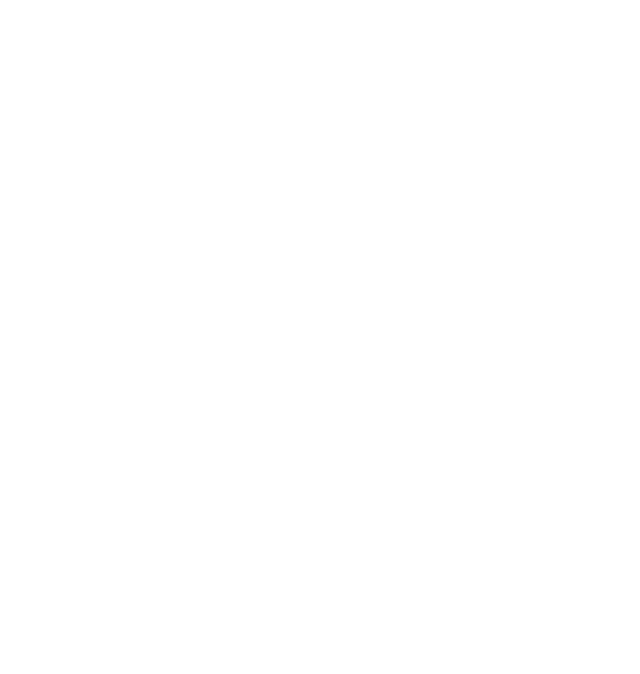
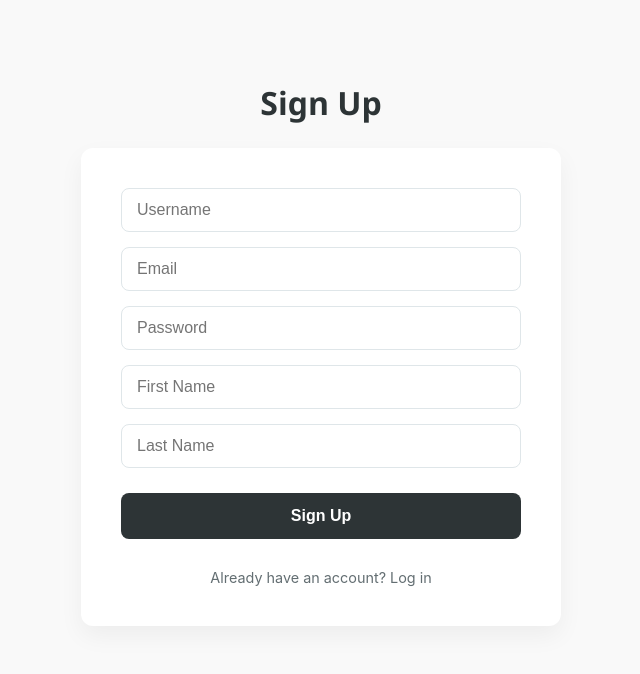
Before and after one commit to Dawit-Belayneh/e-commerce-website, a React (Create React App) app in the folder frontend/: page /signup in a window 1280 px wide. Before the commit this address had no page. Shown: the top 674 px of the page, without its empty margins (319-959 px from the left). Built offline with nearby package versions, Linux system fonts and the light colour scheme.

Commit message:
add signup and login page

```diff
--- a/frontend/src/App.js
+++ b/frontend/src/App.js
@@ -1,9 +1,8 @@
 import { BrowserRouter, Routes, Route} from 'react-router-dom';
-// import Login from './pages/Login';
-// import Register from './pages/Register';
 import Products from './pages/Products';
-// import Cart from './pages/Cart';
 import Home from './pages/Home';
+import Login from './pages/Login';
+import Signup from './pages/Signup';
 
 
 
@@ -13,9 +12,8 @@
       <Routes>
         <Route path = "/" element={<Home />} />
         <Route path = "/products" element={<Products />} />
-        {/* <Route path = "/login" element={<Login />} />
-        <Route path = "/register" element={<Register />} />
-        <Route path = "/cart" element={<Cart />} /> */}
+        <Route path = "/login" element={<Login />} />
+        <Route path = "/signup" element={<Signup />} />
       </Routes>
     </BrowserRouter>
   );
--- a/frontend/src/api/axios.js
+++ b/frontend/src/api/axios.js
@@ -4,11 +4,18 @@
     baseURL: 'http://127.0.0.1:8000/api/',
 });
 
-// API.interceptors.request.use((req) =>{
-//     const token = localStorage.getItem('token');
-//     if(token){
-//         req.headers.Authorization = `Bearer ${token}`;
-//     }
-//     return req;
-// })
+// Add a request interceptor to include JWT token
+API.interceptors.request.use(
+    (config) =>{
+        const token = localStorage.getItem('access_token');
+        if (token){
+            config.headers.Authorization = `Bearer ${token}`;
+        }
+        return config;
+    },
+    (error) => {
+        return Promise.reject(error);
+    }
+);
+
 export default API;
--- /dev/null
+++ b/frontend/src/hooks/useCategories.js
@@ -0,0 +1,24 @@
+import {useState, useEffect} from 'react';
+import API from '../api/axios';
+
+function useCategories() {
+    const [categories, setCategories] = useState([]);
+    const [loading, setLoading] = useState(true);
+
+
+    useEffect(() => {
+        API.get('categories/')
+            .then((res) =>{
+                setCategories(res.data);
+                setLoading(false);
+            })
+            .catch((err) => {
+                console.error('Error fetching categories:', err);
+                setLoading(false);
+            });
+    }, []);
+
+    return { categories, loading };
+}
+
+export default useCategories;
--- /dev/null
+++ b/frontend/src/pages/Auth.css
@@ -0,0 +1,96 @@
+/* Container to center the form on the screen */
+.auth-container {
+  display: flex;
+  flex-direction: column;
+  align-items: center;
+  justify-content: center;
+  min-height: 80vh; /* Adjust based on if you have a navbar */
+  padding: 20px;
+  background-color: #f9f9f9;
+}
+
+.auth-container h2 {
+  font-size: 2rem;
+  color: #2d3436;
+  margin-bottom: 1.5rem;
+  font-family: 'Segoe UI', Tahoma, Geneva, Verdana, sans-serif;
+}
+
+/* Form layout */
+.auth-container form {
+  background: #ffffff;
+  padding: 40px;
+  border-radius: 12px;
+  box-shadow: 0 10px 25px rgba(0, 0, 0, 0.05);
+  width: 100%;
+  max-width: 400px; /* Keeps the form from getting too wide */
+  display: flex;
+  flex-direction: column;
+  gap: 15px;
+}
+
+/* Input styling */
+.auth-container input {
+  width: 100%;
+  padding: 12px 15px;
+  border: 1px solid #dfe6e9;
+  border-radius: 8px;
+  font-size: 1rem;
+  outline: none;
+  transition: border-color 0.3s ease;
+  box-sizing: border-box; /* Important for width: 100% */
+}
+
+.auth-container input:focus {
+  border-color: #0984e3; /* Modern blue highlight */
+}
+
+/* Error message styling */
+.error {
+  color: #d63031;
+  background-color: #ffeded;
+  padding: 10px;
+  border-radius: 6px;
+  font-size: 0.9rem;
+  margin-bottom: 10px;
+  text-align: center;
+  width: 100%;
+  max-width: 400px;
+}
+
+/* Button styling */
+.auth-container button {
+  background-color: #2d3436;
+  color: white;
+  padding: 14px;
+  border: none;
+  border-radius: 8px;
+  font-size: 1rem;
+  font-weight: 600;
+  cursor: pointer;
+  transition: background-color 0.3s ease, transform 0.1s ease;
+  margin-top: 10px;
+}
+
+.auth-container button:hover {
+  background-color: #0984e3;
+}
+
+.auth-container button:active {
+  transform: scale(0.98);
+}
+
+/* Link at the bottom */
+.switch-link {
+  display: block;
+  text-align: center;
+  margin-top: 15px;
+  color: #636e72;
+  text-decoration: none;
+  font-size: 0.9rem;
+}
+
+.switch-link:hover {
+  color: #0984e3;
+  text-decoration: underline;
+}
--- a/frontend/src/pages/Home.css
+++ b/frontend/src/pages/Home.css
@@ -74,6 +74,7 @@
   box-shadow: 0 4px 10px rgba(0,0,0,0.1);
   text-align: center;
   padding-bottom: 50px;
+  cursor: pointer;
 }
 
 .category-card img {
--- /dev/null
+++ b/frontend/src/pages/Login.js
@@ -0,0 +1,68 @@
+import { useState } from "react";
+import {useNavigate} from "react-router-dom";
+import API from "../api/axios";
+import "./Auth.css";
+
+function Login(){
+    const navigate = useNavigate();
+
+    const [formData, setFormData] = useState({
+        username:"",
+        password:"",
+    });
+
+    const [error, setError] = useState("");
+
+    const handleChange = (e) => {
+        setFormData({
+            ...formData,
+            [e.target.name]: e.target.value,
+        });
+    };
+
+    const handleSubmit = async (e) => {
+        e.preventDefault();
+        setError("");
+
+        try {
+            const res = await API.post("token/", formData);
+
+            //save JWT tokens
+            localStorage.setItem("access_token", res.data.access);
+            localStorage.setItem("refresh_token", res.data.refresh);
+
+            alert("Login successful!");
+            navigate("/");
+        } catch (err) {
+                setError("Invalid credentials. Please try again.");
+                console.error(err.response?.data);
+        }
+    };
+
+    return(
+        <div className="auth-container">
+            <h2>Login</h2>
+            {error && <p className="error">{error}</p>}
+            <form onSubmit={handleSubmit}>
+                <input
+                    type="text"
+                    name="username"
+                    placeholder="Username"
+                    value={formData.username}
+                    onChange={handleChange}
+                />
+                <input
+                    type="password"
+                    name="password"
+                    placeholder="Password"
+                    value={formData.password}
+                    onChange={handleChange}
+                />
+                <button type="submit">Login</button>
+                <a href="/signup" className="switch-link">Don't have an account? Sign up</a>
+            </form>
+        </div>
+    );
+};
+
+export default Login;
--- a/frontend/src/pages/Navbar.js
+++ b/frontend/src/pages/Navbar.js
@@ -3,9 +3,8 @@
 function Navbar(){
     return(
         <nav className="navbar">
-            <div className="nav-logo">Ethio<sapn>Shop</sapn></div>
+            <div className="nav-logo"><a href="/">Ethio<span>Shop</span></a></div>
             <ul className="nav-links">
-                <li><a href="/">Home</a></li>
                 <li><a href="/products">Products</a></li>
                 <li><a href="/categories">Categories</a></li>
                 <li><a href="/about">About Us</a></li>
--- /dev/null
+++ b/frontend/src/pages/Signup.js
@@ -0,0 +1,87 @@
+import { useState } from "react";
+import { useNavigate } from "react-router-dom";
+import API from "../api/axios";
+import "./Auth.css";
+
+function Signup(){
+    const navigate = useNavigate();
+
+    const [fromData, setFormData] = useState({
+        username: "",
+        email: "",
+        password: "",
+        first_name: "",
+        last_name: "",
+    });
+
+    const [error, setError] = useState("");
+
+    const handleChange = (e) => {
+        setFormData({
+            ...fromData,
+            [e.target.name]: e.target.value,
+        });
+    };
+
+    const handleSubmit = async (e) => {
+        e.preventDefault();
+        setError("");
+
+        try {
+            await API.post("signup/", fromData);
+            alert("Signup successful! Please log in.");
+            navigate("/login");
+        } catch (err) {
+            setError("Signup failed. Please check your details and try again.");
+            console.error(err.response?.data);
+        }
+    };
+
+    return(
+        <div className="auth-container">
+            <h2>Sign Up</h2>
+            {error && <p className="error">{error}</p>}
+            <form onSubmit={handleSubmit}>
+                <input
+                    type="text"
+                    name="username"
+                    placeholder="Username"
+                    value={fromData.username}
+                    onChange={handleChange}
+                />
+                <input
+                    type="email"
+                    name="email"
+                    placeholder="Email"
+                    value={fromData.email}
+                    onChange={handleChange}
+                />
+                <input
+                    type="password"
+                    name="password"
+                    placeholder="Password"
+                    value={fromData.password}
+                    onChange={handleChange}
+                />
+                <input
+                    type="text"
+                    name="first_name"
+                    placeholder="First Name"
+                    value={fromData.first_name}
+                    onChange={handleChange}
+                />
+                <input
+                    type="text"
+                    name="last_name"
+                    placeholder="Last Name"
+                    value={fromData.last_name}
+                    onChange={handleChange}
+                />
+                <button type="submit">Sign Up</button>
+                <a href="/login" className="switch-link">Already have an account? Log in</a>
+            </form>
+        </div>
+    );
+}
+
+export default Signup;
```
Also changed, not shown: frontend/src/pages/Home.js (+15 -50 lines).
